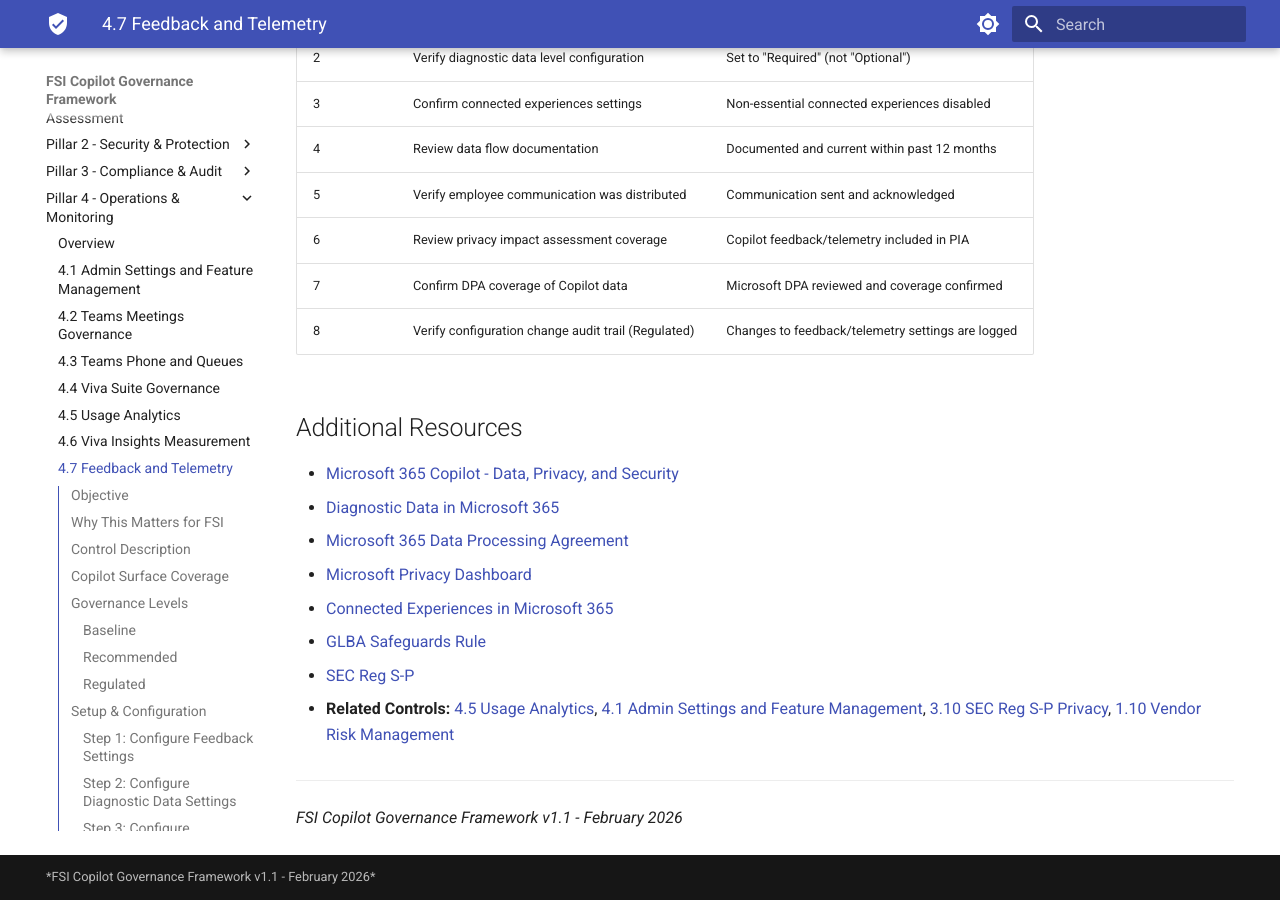
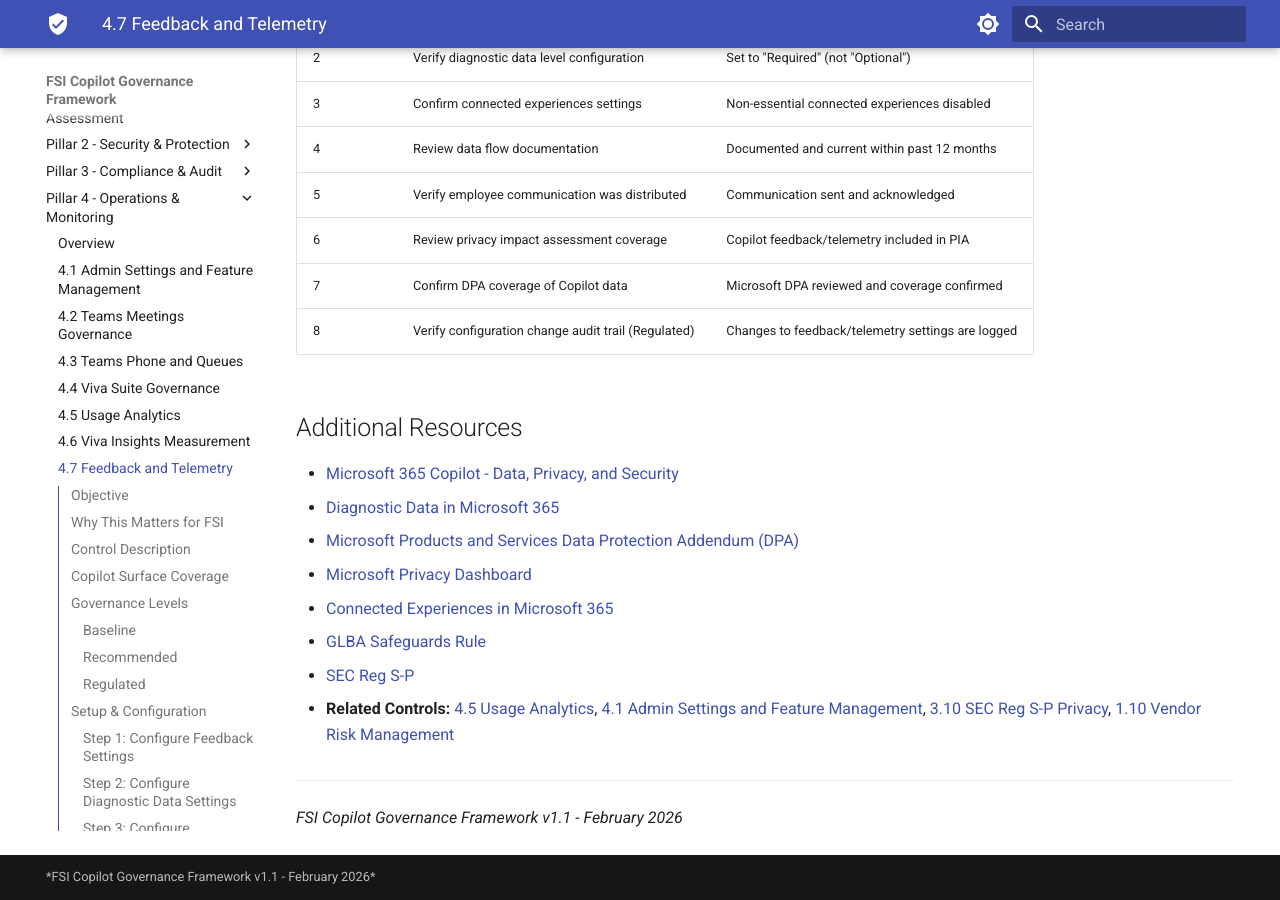
Before and after one commit to judeper/FSI-CopilotGov, an MkDocs documentation site: the page built from docs/controls/pillar-4-operations/4.7-feedback-telemetry.md, in a window 1280 px wide and 900 px high, scrolled down 6779 px. Built offline with MkDocs 1.6.1 and Material for MkDocs 9.7.7, drawn with Linux system fonts in a browser that asks for light colours.

Commit message:
fix: resolve 5 more dead links, add account.microsoft.com to ignore list
- viva/insights/privacy/privacy -> viva/insights/advanced/privacy/privacy (2 files)
- compliance/regulatory/offering-dpa -> microsoft.com/licensing DPA page
- nist.gov/artificial-intelligence/ai-risk-management-framework -> airc.nist.gov/Home
- purview/insider-risk-management-copilot -> purview/insider-risk-management-solution-overview
- Add account.microsoft.com to mlc-config.json ignore (requires auth, causes redirect loop)

Co-authored-by: Copilot <223556219+Copilot@users.noreply.github.com>

```diff
--- a/docs/controls/pillar-4-operations/4.7-feedback-telemetry.md
+++ b/docs/controls/pillar-4-operations/4.7-feedback-telemetry.md
@@ -208,7 +208,7 @@ Develop and distribute employee communication covering:
 
 - [Microsoft 365 Copilot - Data, Privacy, and Security](https://learn.microsoft.com/microsoft-365-copilot/microsoft-365-copilot-privacy)
 - [Diagnostic Data in Microsoft 365](https://learn.microsoft.com/deployoffice/privacy/overview-privacy-controls)
-- [Microsoft 365 Data Processing Agreement](https://learn.microsoft.com/compliance/regulatory/offering-dpa)
+- [Microsoft Products and Services Data Protection Addendum (DPA)](https://www.microsoft.com/licensing/docs/view/Microsoft-Products-and-Services-Data-Protection-Addendum-DPA)
 - [Microsoft Privacy Dashboard](https://account.microsoft.com/privacy)
 - [Connected Experiences in Microsoft 365](https://learn.microsoft.com/deployoffice/privacy/connected-experiences)
 - [GLBA Safeguards Rule](https://www.ftc.gov/legal-library/browse/rules/safeguards-rule)
```
Also changed, not shown: docs/controls/pillar-2-security/2.10-insider-risk-detection.md (+1 -1 lines), docs/controls/pillar-4-operations/4.4-viva-suite-governance.md (+1 -1 lines), docs/controls/pillar-4-operations/4.6-viva-insights-measurement.md (+1 -1 lines), docs/controls/pillar-4-operations/4.9-incident-reporting.md (+1 -1 lines), 1 other file.
